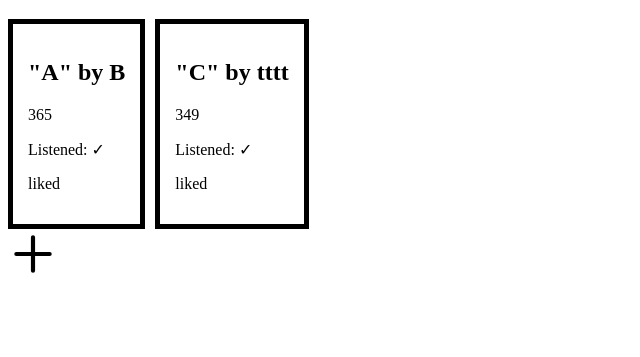
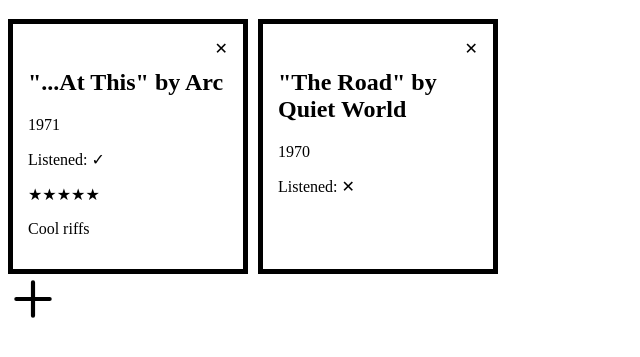
Before and after one commit to elen-afipe/library-project, a plain HTML site: page index.html in a window 1280 px wide. Shown: the part 61-418 px from the top of the page, without its empty margins (0-640 px from the left). Drawn offline with Linux system fonts and the light colour scheme.

Commit message:
Add album deletion

```diff
--- a/script.js
+++ b/script.js
@@ -26,10 +26,21 @@ function addAlbumToLibrary(title, author, year, haveListened, rating, comment) {
   const myAlbum = new Album(title, author, year, haveListened, rating, comment);
   myLibrary.push(myAlbum);
 }
+function deleteAlbumFromLibrary(e){
+    console.log(e.target.parentNode)
+    const card = e.target.parentNode;
+    card.remove();
+}
 
 function createAlbumCard(album, albumsContainer){
     const albumCard = document.createElement("div");
     albumCard.classList.add("album-card");
+
+    const deleteAlbumBtn = document.createElement("div");
+    deleteAlbumBtn.classList.add("delete-album");
+    deleteAlbumBtn.classList.add("btn");
+    deleteAlbumBtn.textContent ='✕';
+    deleteAlbumBtn.onclick = deleteAlbumFromLibrary;
 
     const albumCredits = document.createElement("h2");
     albumCredits.classList.add("album-title");
@@ -48,11 +59,11 @@ function createAlbumCard(album, albumsContainer){
     listenStatusSpan.textContent = album.haveListened;
     listenStatusSpan.onclick = toggleListenedStatus;
 
+    albumCard.appendChild(deleteAlbumBtn);
     albumCard.appendChild(albumCredits);
     albumCard.appendChild(year);
     listenStatus.appendChild(listenStatusSpan);
     albumCard.appendChild(listenStatus);
-
 
     if(album.rating !== ""){
     const rating = document.createElement("p");
@@ -70,8 +81,8 @@ function createAlbumCard(album, albumsContainer){
     albumsContainer.appendChild(albumCard);
 }
 
-addAlbumToLibrary('A', 'B', 365, false, 5, "liked");
-addAlbumToLibrary('C', 'tttt', 349, true, "★★★★★", "liked");
+addAlbumToLibrary('...At This', 'Arc', 1971, "✓", 5, "Cool riffs");
+addAlbumToLibrary('The Road', 'Quiet World', 1970, "✕");
 
 function displayLibrary(){
     const albumsContainer = document.querySelector(".albums-container");
--- a/style.css
+++ b/style.css
@@ -6,6 +6,7 @@
 .album-card{
     border: 5px solid black;
     padding: 15px;
+    width: 200px;
 }
 .btn{
     height: 50px;
@@ -17,7 +18,10 @@
 .btn:active{
     transform: translateY(-1px);
 }
-
+.delete-album {
+    height: 10px;
+    justify-self: right;
+    }
 ::backdrop {
     background-image: linear-gradient(
       45deg,
```
